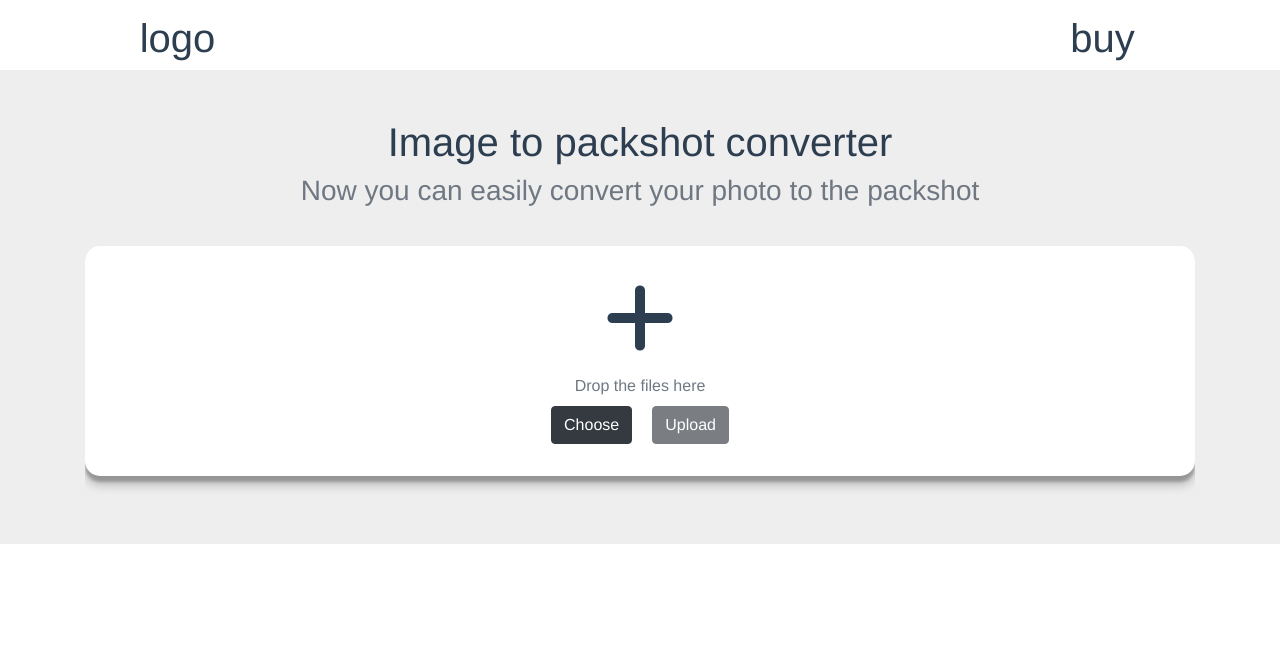
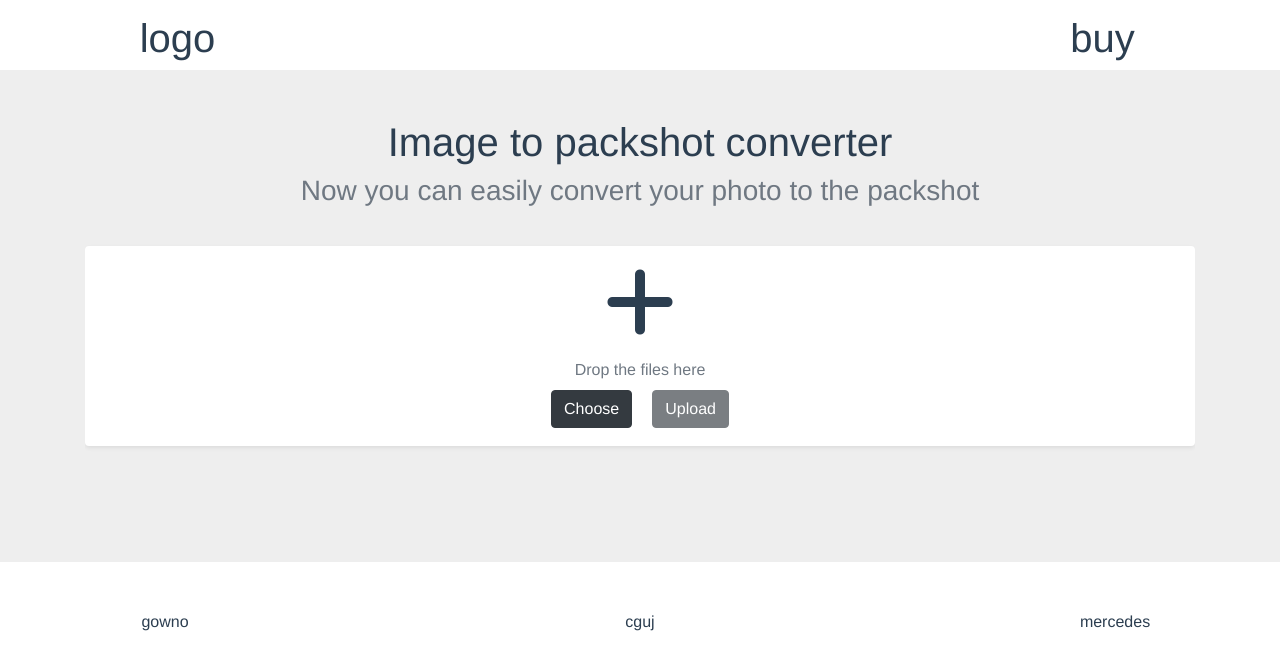
Before and after one commit to Kubor666/front-To-Cropp, a Vue app: page / in a window 1280 px wide. Shown: the top 670 px of the page. Built offline with nearby package versions, Linux system fonts and the light colour scheme.

Commit message:
Shadow ended. Added new component to start new part of webpage

```diff
--- a/src/App.vue
+++ b/src/App.vue
@@ -5,18 +5,22 @@
 
     </mainContainer>
 
+    <ads/>
+
   </div>
 </template>
 
 <script>
 import mainContainer from './components/mainContainer.vue'
 import NavBar from './components/navbar.vue'
+import ads from './components/ads.vue'
 
 export default {
   name: 'App',
   components: {
     mainContainer,
-    NavBar
+    NavBar,
+    ads
   }
 }
 </script>
@@ -28,7 +32,7 @@ export default {
   -moz-osx-font-smoothing: grayscale;
   text-align: center;
   color: #2c3e50;
-  background: #eee;
+  background: #fff;
 }
 .container-mainContent{
   max-width:100%;
--- /dev/null
+++ b/src/components/ads.vue
@@ -0,0 +1,30 @@
+<template>
+    <div id="ad_container" class="container py-5">
+        <div class="row">
+            <div class="col-2 left">
+                gowno
+            </div>
+            <div class="col-8 mid">
+                cguj
+            </div>
+            <div class="col-2 right">
+                mercedes
+            </div>
+
+        </div>
+    </div>
+</template>
+
+<script>
+export default {
+    name: 'ads'
+
+}
+</script>
+
+<style lang='scss'>
+    #ad_containter{
+        background-color: #fff;
+    }
+
+</style>
--- a/src/components/mainContainer.vue
+++ b/src/components/mainContainer.vue
@@ -1,4 +1,5 @@
 <template>
+  <div id="king-container">
     <div id="main-container" class="container py-5">
       <div class="row">
         <div class="col-2 left">
@@ -13,7 +14,7 @@
       <div class="row">
         <div class="col-12 middle">
           <div class="file-section">
-          <div class="send-file" v-cloak @drop.prevent="addFile" @dragover.prevent>
+            <div class="send-file shadow-sm p-3 mb-5 bg-white rounded" v-cloak @drop.prevent="addFile" @dragover.prevent>
               <i class="fas fa-plus fa-5x" @click="chooseFiles"></i>
               <ul class="uploadTable">
                 <li v-bind:key="file.name" v-for="file in files">
@@ -24,6 +25,7 @@
               <input id="fileUpload" type="file" @change='previewFiles' hidden>
               <button class="btn btn-dark choose" @click="chooseFiles">Choose</button>
               <button class="btn btn-dark upload" :disabled="uploadDisabled" @click="upload">Upload</button>
+            </div>
           </div>
         </div>
       </div>
@@ -94,6 +96,10 @@ export default {
 
 <style lang="scss">
 
+#king-container{
+  background-color: #eee;
+}
+
 .choose{
   margin-right: 20px;
 }
@@ -109,9 +115,6 @@ export default {
   padding-bottom: 20px;
 }
 
-.send-file:hover{
-  box-shadow: 0 12px 12px 0 rgba(#000, 0.25),  0 9px 6px 0 rgba(#000, 0.22);
-}
 
 .uploadTable{
   margin-top: 1rem;
@@ -130,7 +133,6 @@ export default {
   min-height: 200px;
   padding-top: 2em;
   padding-bottom: 2em;
-  box-shadow: 0 10px 10px 0 rgba(#000, 0.19), 0 6px 3px 0 rgba(#000, 0.23)
 }
 
 .regular-text{
```
Lines whose indentation alone changed are shown as unchanged.
